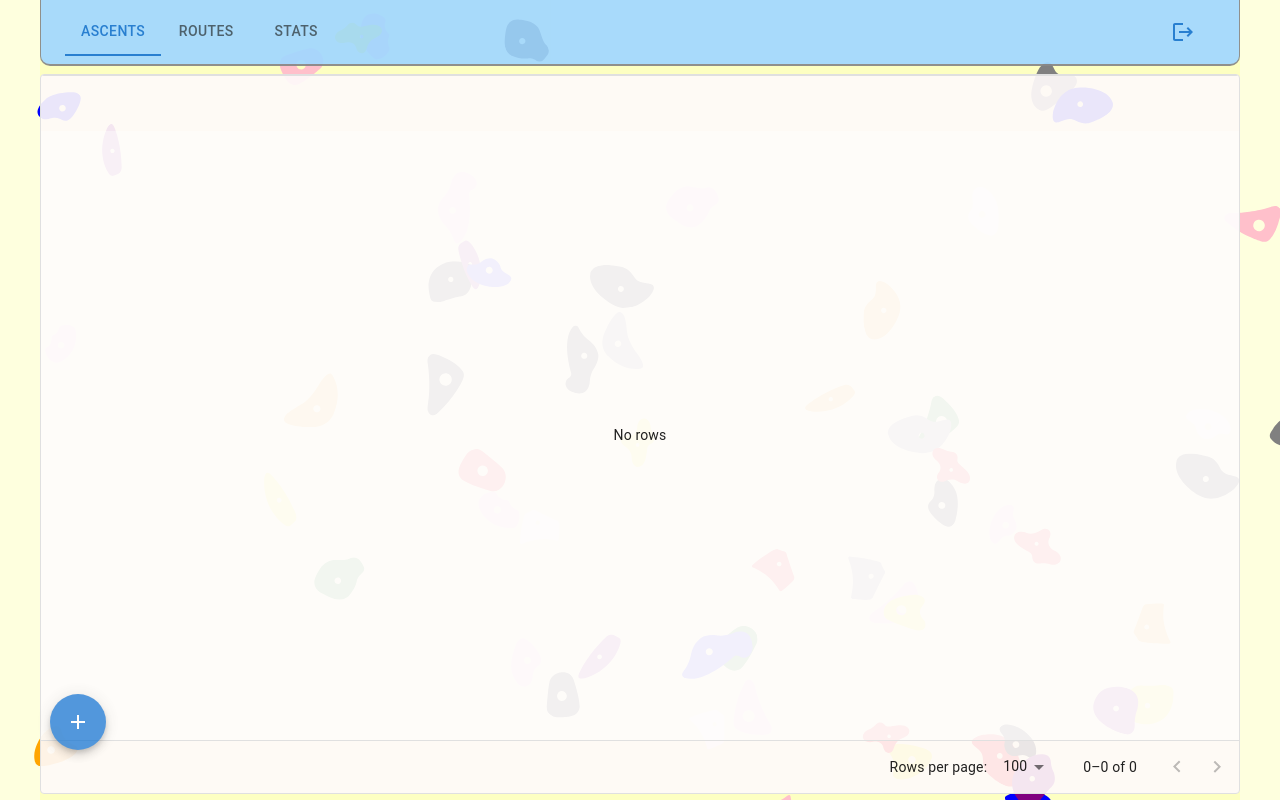
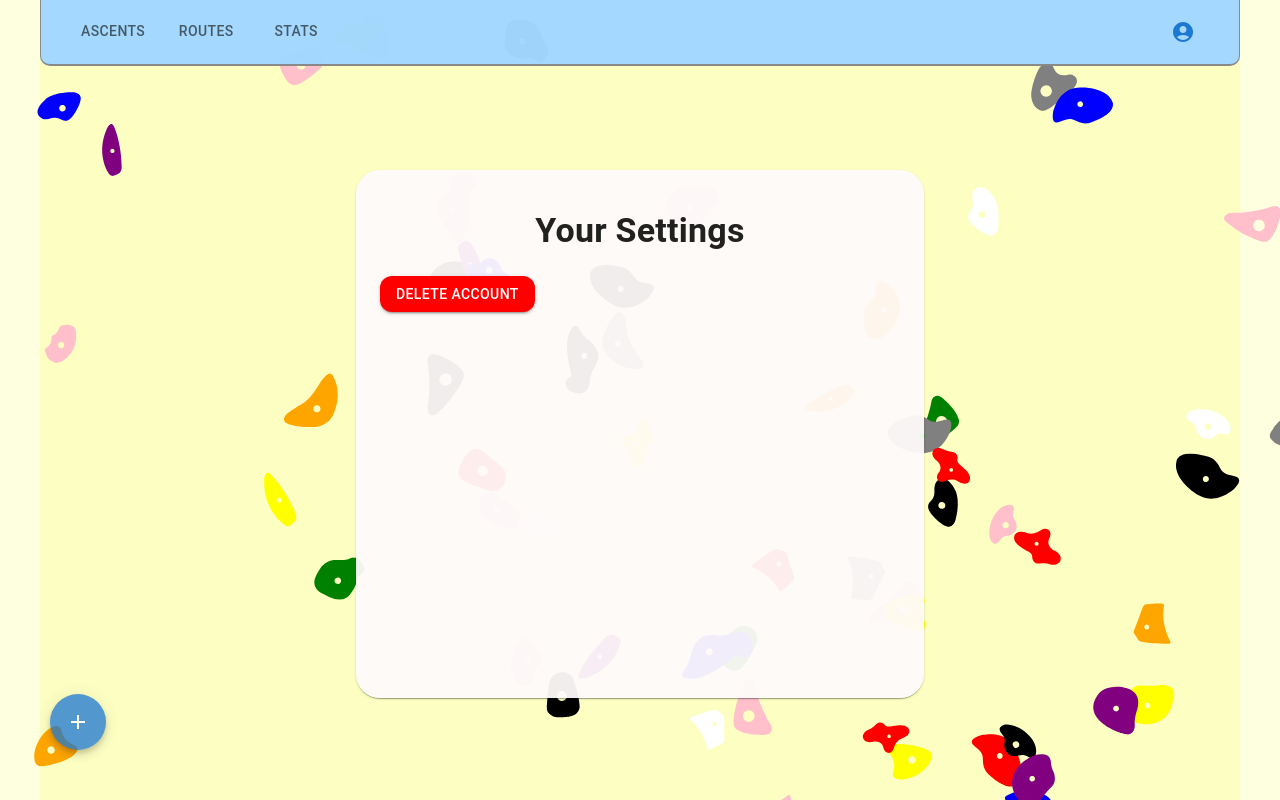
Before and after one commit to kellyr27/Indoor-Climbing-Log-2.0, a React (Create React App) app: page /user/settings in a window 1280 px wide. Before the commit this address led to /ascents. Built offline with nearby package versions, Linux system fonts and the light colour scheme; no server answers; sample sign-in values are in the browser's storage.

Commit message:
Implemented settings page

```diff
--- /dev/null
+++ b/src/components/DeleteButtonWithDialog/DeleteButtonWithDialog.js
@@ -0,0 +1,49 @@
+import React, { useState } from 'react';
+import { Button, Dialog, DialogTitle, DialogContent, DialogContentText, DialogActions } from '@mui/material';
+
+const DeleteButtonWithDialog = (props) => {
+
+    const { handleDelete, buttonText, dialogText } = props;
+
+    const [open, setOpen] = useState(false);
+
+    const handleClickOpen = () => {
+        setOpen(true);
+    };
+
+    const handleClose = () => {
+        setOpen(false);
+    };
+
+    return (
+        <>
+            <Button variant="contained" style={{backgroundColor: 'red', color: 'white'}} onClick={handleClickOpen} sx={{borderRadius: 3}}>
+                {buttonText ? buttonText : ''}
+            </Button>
+
+            <Dialog
+                open={open}
+                onClose={handleClose}
+            >
+                <DialogTitle>
+                    Are you sure?
+                </DialogTitle>
+                <DialogContent>
+                    <DialogContentText>
+                        {dialogText ? dialogText : ''}
+                    </DialogContentText>
+                </DialogContent>
+                <DialogActions>
+                    <Button onClick={handleClose}>
+                        Cancel
+                    </Button>
+                    <Button onClick={handleDelete}>
+                        Delete
+                    </Button>
+                </DialogActions>
+            </Dialog>
+        </>
+    )
+}
+
+export default DeleteButtonWithDialog;
--- a/src/components/NavBar/NavBar.js
+++ b/src/components/NavBar/NavBar.js
@@ -3,8 +3,12 @@ import { AppBar, Toolbar, Tabs, Tab, Button, Tooltip, Box } from '@mui/material'
 import { useNavigate, useLocation } from 'react-router-dom';
 import { useAuthContext } from '../../context/AuthContext';
 import LogoutIcon from '@mui/icons-material/Logout';
+import AccountCircleIcon from '@mui/icons-material/AccountCircle';
+import SettingsIcon from '@mui/icons-material/Settings';
 import {useSnackbar} from 'notistack';
 import { useTheme } from '@mui/material/styles';
+import { Menu, MenuItem } from '@mui/material';
+import { ListItem, ListItemIcon, ListItemText } from '@mui/material';
 
 const NavBar = () => {
     const theme = useTheme();
@@ -29,6 +33,22 @@ const NavBar = () => {
     const createTab = (key, label, value) => (
         <Tab key={key} label={label} value={value} onClick={() => handleTabClick(value)} />
     );
+
+    const [anchorEl, setAnchorEl] = React.useState(null);
+    const open = Boolean(anchorEl);
+
+    const handleMenu = (event) => {
+        setAnchorEl(event.currentTarget);
+    };
+
+    const handleMenuClose = () => {
+        setAnchorEl(null);
+    };
+
+    const handleMenuClick = (route) => {
+        navigate(route);
+        handleMenuClose();
+    };
 
     return (
         <AppBar position="sticky" sx={{
@@ -72,11 +92,34 @@ const NavBar = () => {
                         )}
                     </Box>
                     {isAuthenticated && (
-                        <Tooltip title="Logout">
+                        <Tooltip title="Account">
                             <Box>
-                                <Button onClick={handleLogout}>
-                                    <LogoutIcon/>
+                                <Button onClick={handleMenu}>
+                                    <AccountCircleIcon/>
                                 </Button>
+                                <Menu
+                                    anchorEl={anchorEl}
+                                    open={open}
+                                    onClose={handleMenuClose}
+                                >
+                                    <MenuItem onClick={() => handleMenuClick('/user/settings')}>
+                                        <ListItem>
+                                            <ListItemIcon>
+                                                <SettingsIcon />
+                                            </ListItemIcon>
+                                            <ListItemText primary="Settings" />
+                                        </ListItem>
+                                    </MenuItem>
+                                    <MenuItem onClick={handleLogout}>
+                                        <ListItem>
+                                            <ListItemIcon>
+                                                <LogoutIcon />
+                                            </ListItemIcon>
+                                            <ListItemText primary="Logout" />
+                                        </ListItem>
+                                    </MenuItem>
+                                </Menu>
+
                             </Box>
                         </Tooltip>
                     )}
--- a/src/pages/AscentPage/components/AscentCard.js
+++ b/src/pages/AscentPage/components/AscentCard.js
@@ -14,7 +14,7 @@ const AscentCard = () => {
     const {enqueueSnackbar} = useSnackbar();
     const [ascentData, setAscentData] = useState({});
     const { id } = useParams()
-    const [open, setOpen] = React.useState(false);
+    const [open, setOpen] = useState(false);
     const navigate = useNavigate();
 
     useEffect(() => {
--- /dev/null
+++ b/src/pages/SettingsPage/SettingsPage.js
@@ -0,0 +1,49 @@
+import React from 'react';
+
+import Template1 from '../../templates/Template1';
+import CreateAscentFab from '../../components/CreateAscentFab/CreateAscentFab';
+import { Paper, Typography } from '@mui/material';
+import DeleteButtonWithDialog from '../../components/DeleteButtonWithDialog/DeleteButtonWithDialog';
+
+const SettingsPage = () => {
+
+    const handleDelete = () => {
+        // TODO
+        // const token = localStorage.getItem('token');
+        // axios.delete(`${baseUrl}/ascents/${id}`, {
+        //     headers: {
+        //         'Authorization': `Bearer ${token}`
+        //     }
+        // })
+        //     .then(response => {
+        //         navigate('/ascents');
+        //         enqueueSnackbar('Ascent deleted successfully', { variant: 'success' });
+        //     })
+        //     .catch(error => {
+        //         console.error(error);
+        //         enqueueSnackbar('Failed to delete ascent', { variant: 'error' });
+        //     });
+    }
+
+    return (
+        <>
+
+            <Template1>
+                <Paper sx={{minHeight: '60vh', borderRadius: 6, m: 2, p: 3, bgcolor: 'rgba(254, 250, 250, 0.95)'}}>
+                    <Typography variant="h4" align="center" sx={{ pt: 2, mb: 3, fontWeight: 'bold' }}>
+                        Your Settings
+                    </Typography>
+
+                    <DeleteButtonWithDialog
+                        handleDelete={handleDelete}
+                        buttonText="Delete Account"
+                        dialogText="Are you sure you want to delete your account? This action cannot be undone."
+                    />
+                </Paper>
+            </Template1>
+            <CreateAscentFab />
+        </>
+    );
+}
+
+export default SettingsPage;
--- a/src/routes/AppRoutes.js
+++ b/src/routes/AppRoutes.js
@@ -10,6 +10,7 @@ import RoutePage from '../pages/RoutePage/RoutePage';
 import RoutesPage from '../pages/RoutesPage/RoutesPage';
 import StatsPage from '../pages/StatsPage/StatsPage';
 import { useAuthContext } from '../context/AuthContext';
+import SettingsPage from '../pages/SettingsPage/SettingsPage';
 
 export const ProtectedRoute = ({ children }) => {
   const { isAuthenticated } = useAuthContext();
@@ -42,6 +43,7 @@ const AppRoutes = () => {
             <Route path="/stats" element={<ProtectedRoute><StatsPage /></ProtectedRoute>} />
             <Route path="/login" element={<PublicRoute><LoginPage /></PublicRoute>} />
             <Route path="/register" element={<PublicRoute><RegisterPage /></PublicRoute>} />
+            <Route path="/user/settings" element={<ProtectedRoute><SettingsPage /></ProtectedRoute>} />
             <Route path="*" element={<Navigate to="/login" replace />} />
         </Routes>
     )
```
